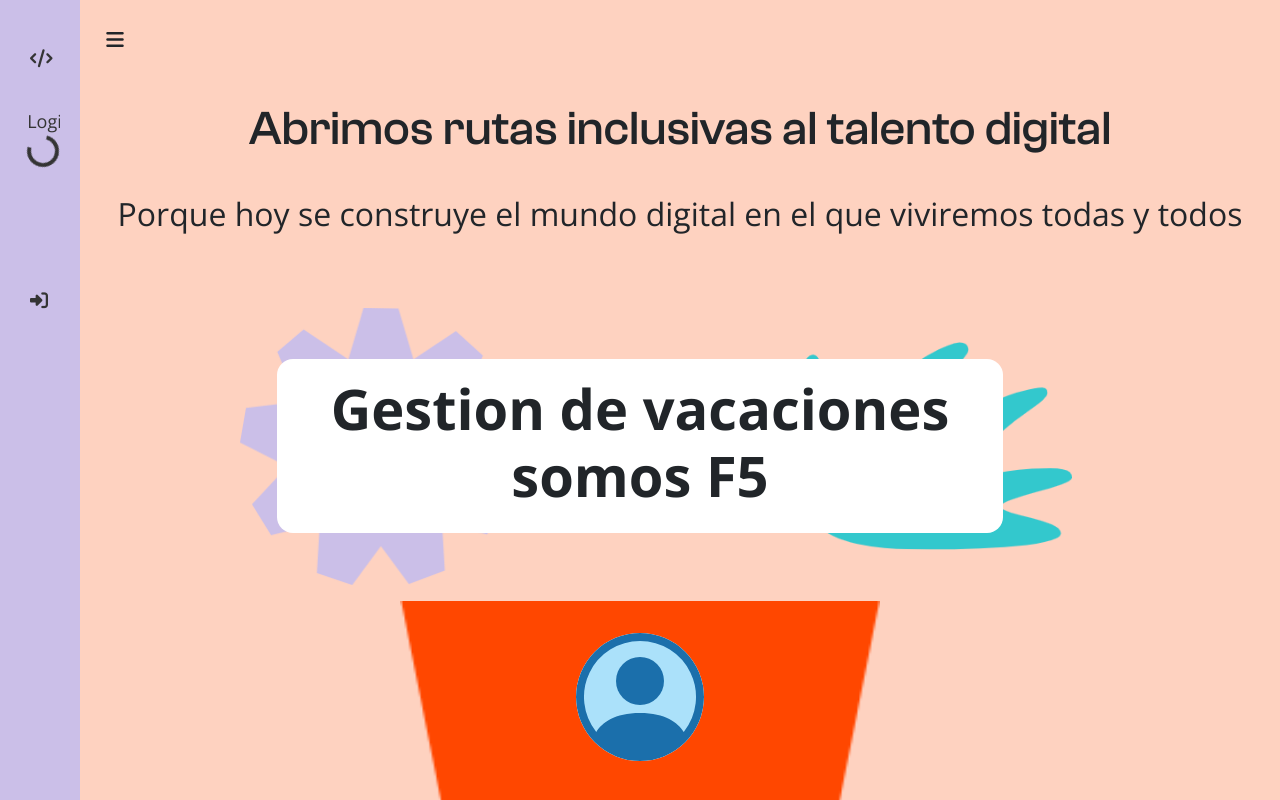
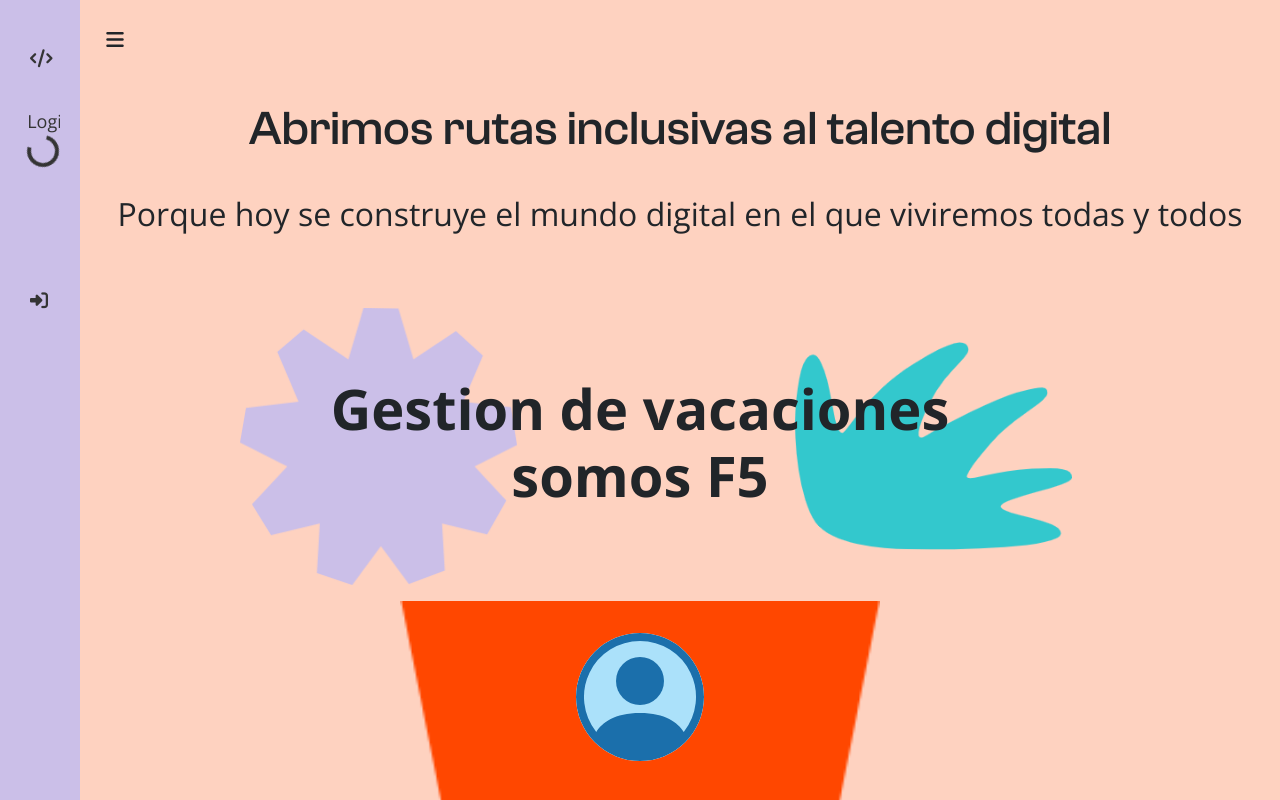
Before and after one commit to YorlinPacha/Front-vacacionex-coderx, a Vue app: page / in a window 1280 px wide. Shown: the top 800 px of the page. Built offline with nearby package versions, Linux system fonts and the light colour scheme; a web font is replaced by a local one; what @syncfusion/ej2-base would draw is missing.

Commit message:
cambio fondo

```diff
--- a/src/views/loginVue.vue
+++ b/src/views/loginVue.vue
@@ -96,7 +96,7 @@
 }
 
 .div-login-title {
-  background-color: #ffff;
+  /* background-color: #ffff; */
   width: auto;
   text-align: center;
   border-radius: 1rem;
@@ -188,3 +188,4 @@ const loginUser = async () => {
   await createLogin(loginData.value)
 }
 </script>
+npm run dev
```
